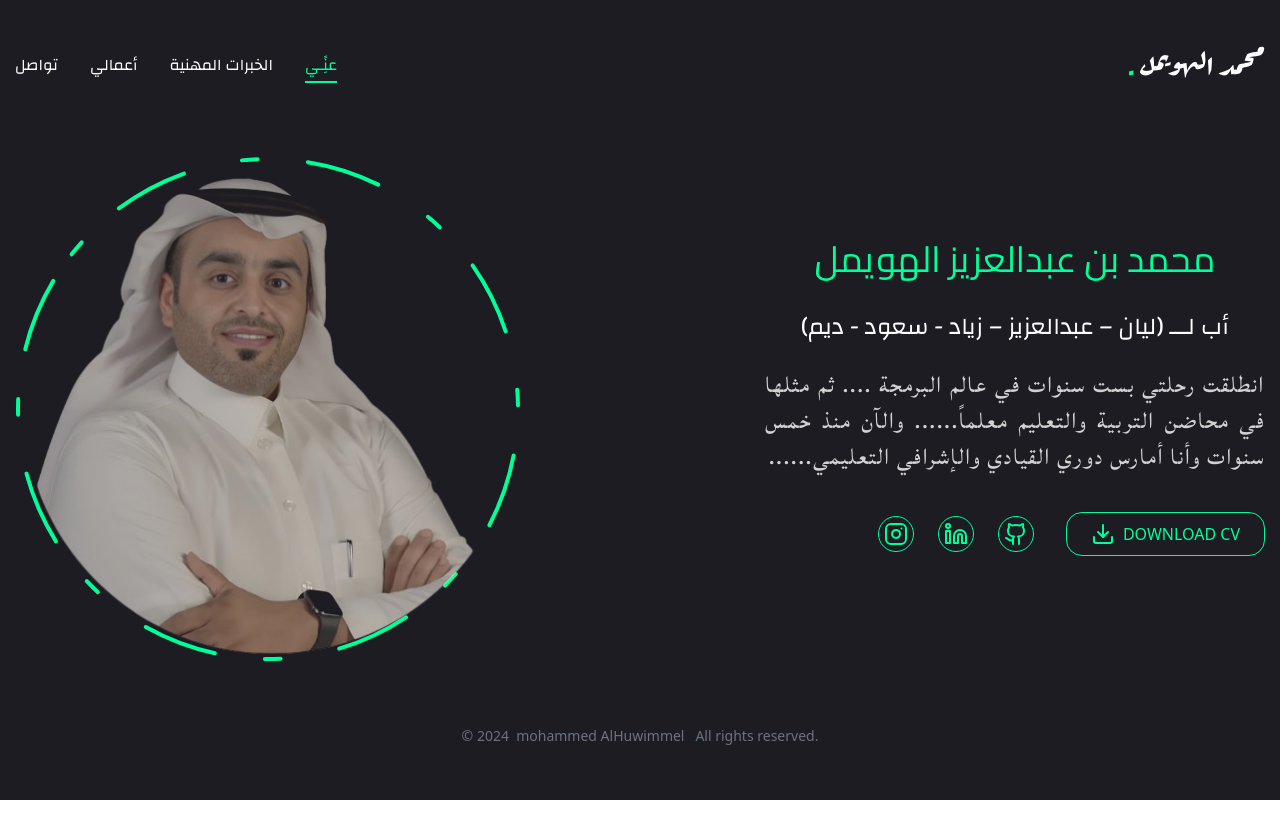
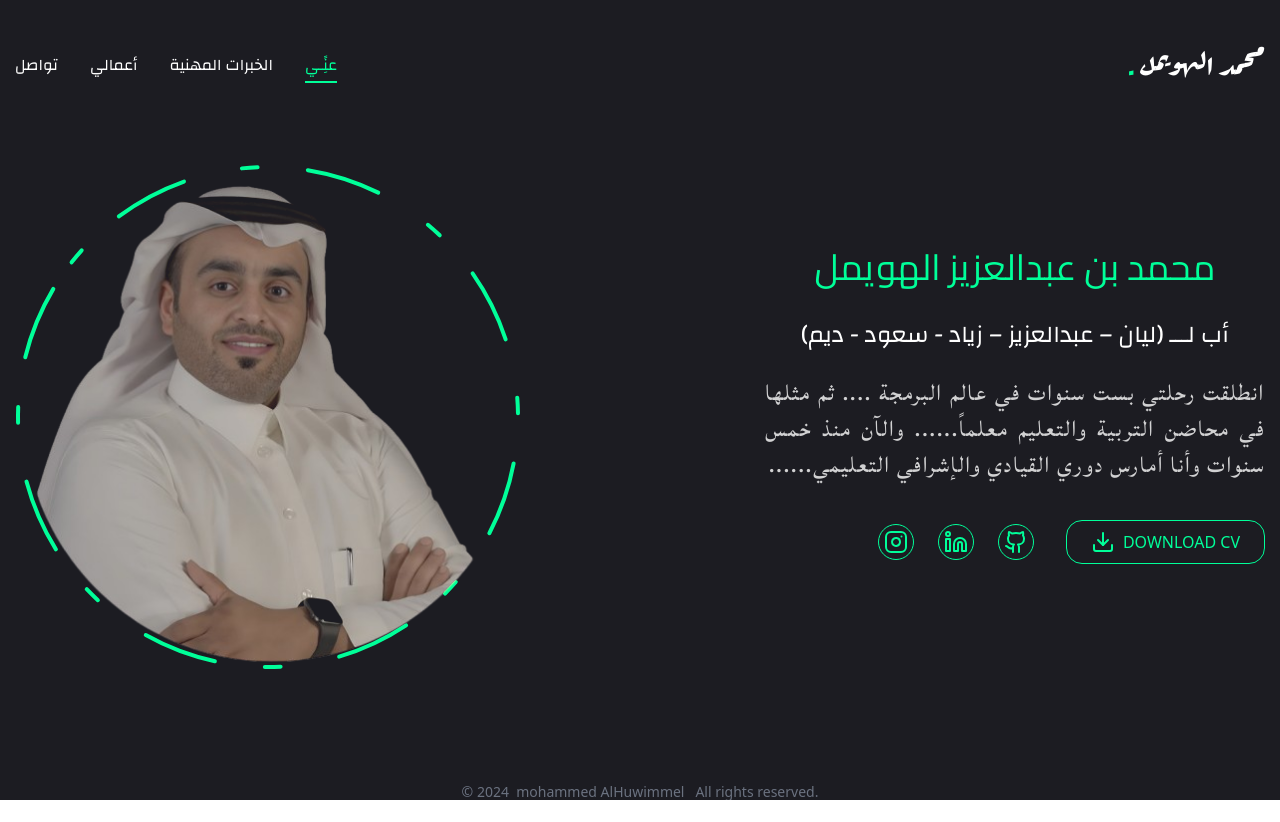
Before and after one commit to mhuwaimel/Portfolio-nextjs-v2, a Next.js app: page / in a window 1280 px wide. Before the commit the page ends 800 px from the top, so only its background shows below. Built offline with nearby package versions, Linux system fonts and the light colour scheme.

Commit message:
fix-homePage-Padding

```diff
--- a/app/page.jsx
+++ b/app/page.jsx
@@ -17,7 +17,7 @@ export default function Home() {
   return (
     <section className="h-full">
       <div className="container h-full mx-auto">
-        <div className="flex flex-col items-center justify-between xl:flex-row xl:pt-6 xl:pb-12">
+        <div className="flex flex-col items-center justify-between xl:flex-row xl:pt-8 xl:pb-24">
           {/* Text Section */}
           <div className="order-2 text-center xl:text-center xl:order-none">
             <p className="mb-8 text-2xl md:font-extrabold md:text-4xl font-[family-name:var(--font-cairo-regular)]">
--- a/app/projects/page.jsx
+++ b/app/projects/page.jsx
@@ -33,7 +33,7 @@ const Projects = () => {
         opacity: 1,
         transition: { delay: 2, duration: 0.4, ease: "easeIn" },
       }}
-      className=" min-h-[80vh] flex flex-col justify-center py xl:px-0"
+      className=" min-h-[80vh] flex flex-col justify-center xl:pt-8 pt-2 py xl:px-0"
     >
       <div className="container mx-auto">
         <div className="flex flex-col xl:flex-row xl:gap-[30px]">
```
